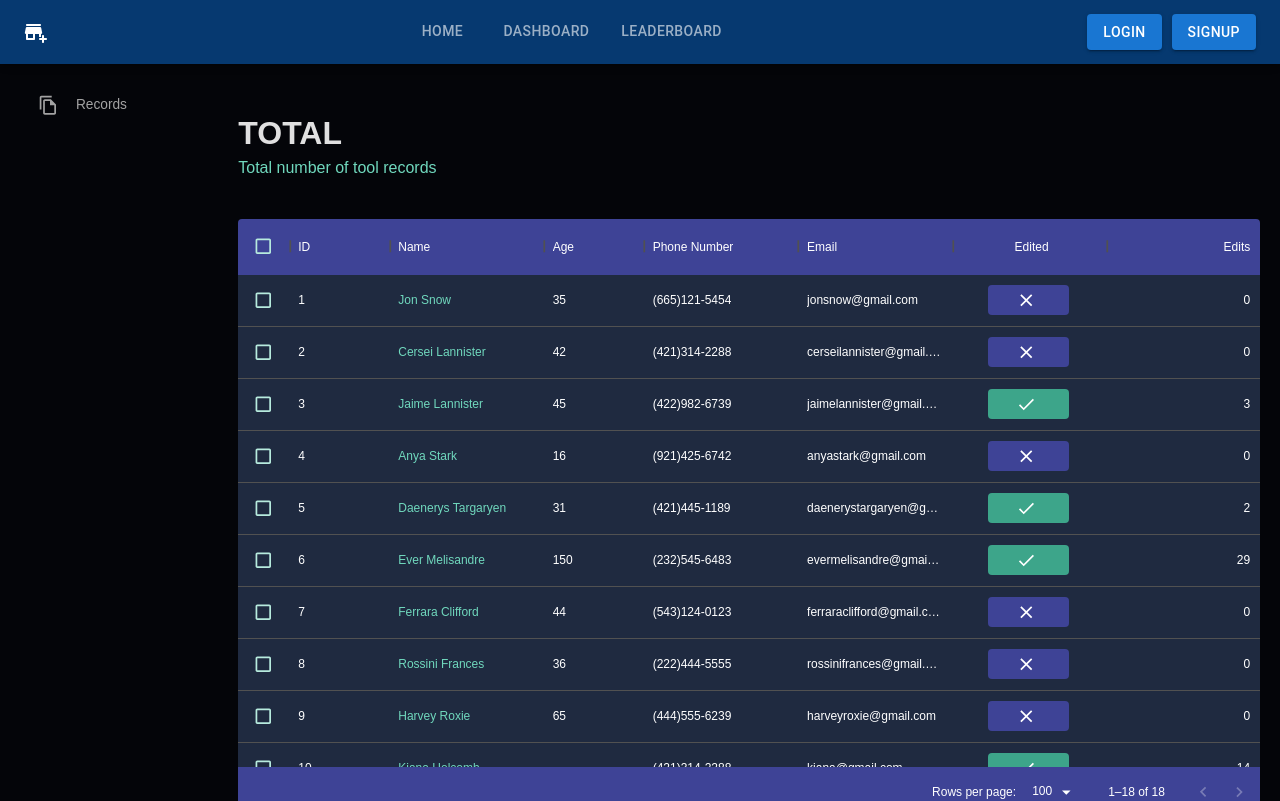
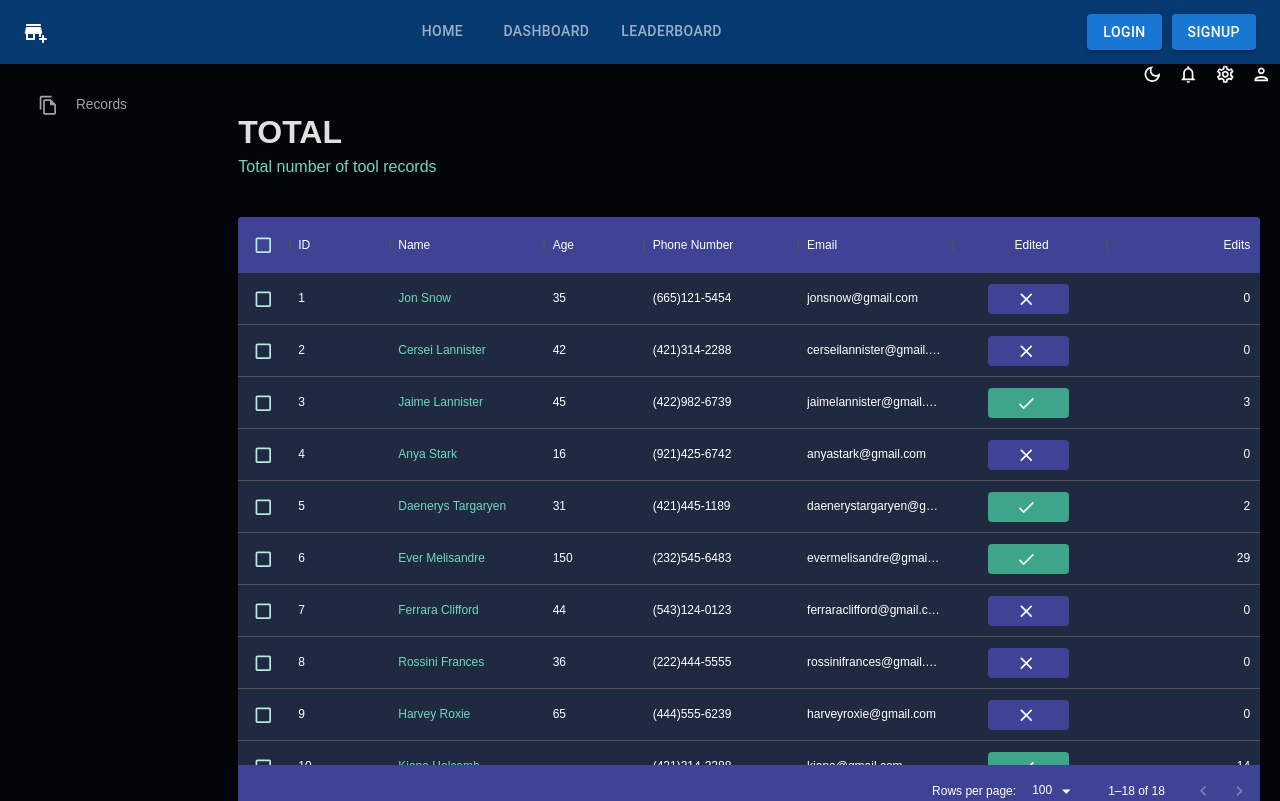
Before and after one commit to Graycemuthui/Toolhub-Record-Management, a React (Create React App) app: page /mainpage in a window 1280 px wide. Shown: the top 801 px of the page. Built offline with nearby package versions, Linux system fonts and the light colour scheme.

Commit message:
Fix the topbar and adjust the header

```diff
--- a/package.json
+++ b/package.json
@@ -57,5 +57,8 @@
       "last 1 firefox version",
       "last 1 safari version"
     ]
+  },
+  "devDependencies": {
+    "jest": "^27.5.1"
   }
 }
--- a/src/components/LeaderBoard/Leaderboard.js
+++ b/src/components/LeaderBoard/Leaderboard.js
@@ -37,7 +37,7 @@ const Leaderboard = () => {
             color: colors.greenAccent[400],
           },
           "& .MuiDataGrid-columnHeaders": {
-            backgroundColor: colors.blueAccent[700],
+            backgroundColor: colors.primary[900],
             borderBottom: "none",
           },
           "& .MuiDataGrid-virtualScroller": {
@@ -45,18 +45,14 @@ const Leaderboard = () => {
           },
           "& .MuiDataGrid-footerContainer": {
             borderTop: "none",
-            backgroundColor: colors.blueAccent[700],
+            backgroundColor: colors.primary[900],
           },
           "& .MuiCheckbox-root": {
-            color: `${colors.greenAccent[200]} !important`,
+            color: `${colors.grey[200]} !important`,
           },
         }}
       >
-        <DataGrid
-          checkboxSelection
-          rows={records.mockDataRecords}
-          columns={columns}
-        />
+        <DataGrid checkboxSelection rows={records} columns={columns} />
       </Box>
     </Box>
   );
--- a/src/components/dashboard/topbar.jsx
+++ b/src/components/dashboard/topbar.jsx
@@ -12,10 +12,8 @@ const Topbar = () => {
   const colorMode = useContext(ColorModeContext);
 
   return (
-    <Box display="flex" justifyContent="space-between" p={1}>
-      <Box display="flex">
-        <h1 sx={{ ml: 6, flex: 1 }}>Toolhub Records</h1>
-      </Box>
+    <Box display="flex" justifyContent="space-between" mt={7}>
+      <Box display="flex"></Box>
       {/* ICONS */}
       <Box display="flex">
         <IconButton onClick={colorMode.toggleColorMode}>
```
Also changed, not shown: 1 other file (tests, documents, lock files or other folders).
